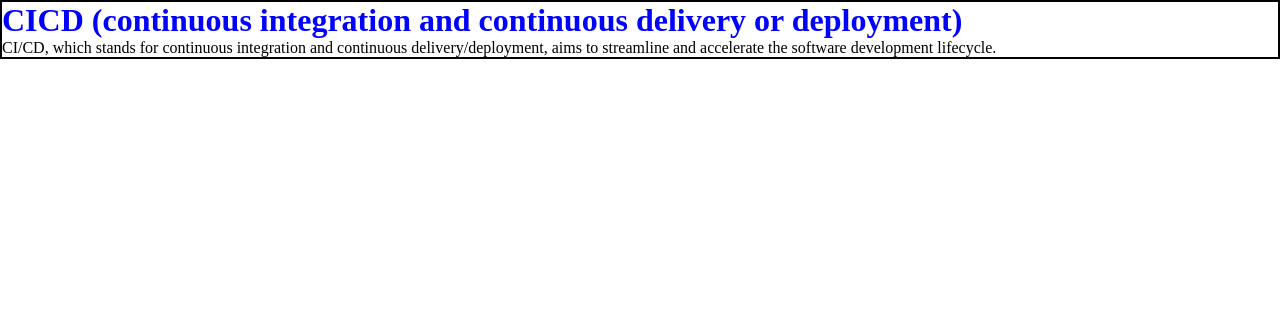
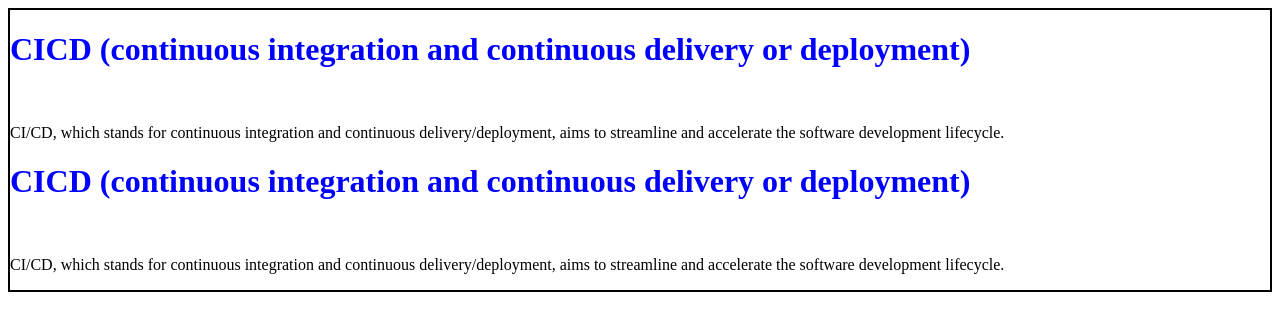
Before and after one commit to affansiddiqu/CICD, a plain HTML site: page index.html in a window 1280 px wide. Drawn offline with Linux system fonts and the light colour scheme.

Commit message:
cicd done

```diff
--- a/index.html
+++ b/index.html
@@ -8,7 +8,14 @@
 </head>
 <body>
     <h1>CICD (continuous integration and continuous delivery or deployment)</h1>
+    <br>
     <p>CI/CD, which stands for continuous integration and continuous delivery/deployment, aims to streamline and accelerate the software development lifecycle.</p>
+
+    <h1>CICD (continuous integration and continuous delivery or deployment)</h1>
+    <br>
+    <p>CI/CD, which stands for continuous integration and continuous delivery/deployment, aims to streamline and accelerate the software development lifecycle.</p>
+
+
 
 </body>
 </html>
--- a/style.css
+++ b/style.css
@@ -1,7 +1,4 @@
-*{
-    padding: 0%;
-    margin: 0%;
-}
+
 body{
     border: 2px solid black;
 }
```
